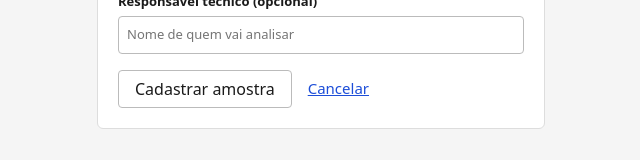
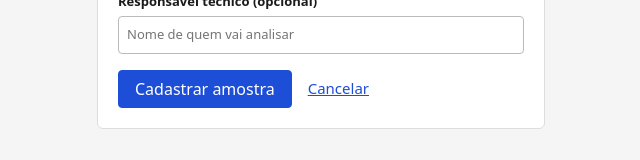
Before and after one commit to isabellacdn/ultralims-teste-pratico-dev, a Next.js app in the folder frontend/: page /amostras/nova in a window 1280 px wide. Shown: the part 337-497 px from the top of the page, without its empty margins (63-703 px from the left). Built offline with nearby package versions, Linux system fonts and the light colour scheme; no server answers.

Commit message:
style(frontend): destaca a acao primaria dos formularios

```diff
--- a/frontend/app/amostras/nova/page.tsx
+++ b/frontend/app/amostras/nova/page.tsx
@@ -88,7 +88,7 @@ export default function PaginaDeCadastro() {
         )}
 
         <div className="acoes">
-          <button type="submit" disabled={cadastro.isPending}>
+          <button type="submit" className="principal" disabled={cadastro.isPending}>
             {cadastro.isPending ? "Cadastrando..." : "Cadastrar amostra"}
           </button>
           <Link href="/">Cancelar</Link>
--- a/frontend/app/components/AcaoDeStatus.tsx
+++ b/frontend/app/components/AcaoDeStatus.tsx
@@ -86,6 +86,7 @@ export function AcaoDeStatus({ amostra, aoFechar }: Props) {
       <div className="acoes">
         <button
           type="button"
+          className="principal"
           onClick={() => destino !== "" && transicao.mutate(destino)}
           disabled={destino === "" || transicao.isPending}
         >
```
